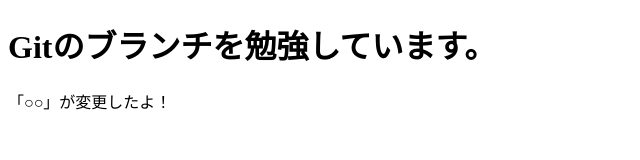
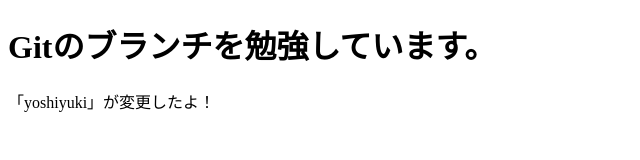
Before and after one commit to degu-maron/git-study, a plain HTML site: page index.html in a window 1280 px wide. Shown: the full height of the page, 0-640 px from the left. Drawn offline with Linux system fonts and the light colour scheme.

Commit message:
９行目を変更しました

```diff
--- a/index.html
+++ b/index.html
@@ -6,6 +6,6 @@
 </head>
 <body>
   <h1>Gitのブランチを勉強しています。</h1>
-  <p>「○○」が変更したよ！</p>
+  <p>「yoshiyuki」が変更したよ！</p>
 </body>
 </html>
```
